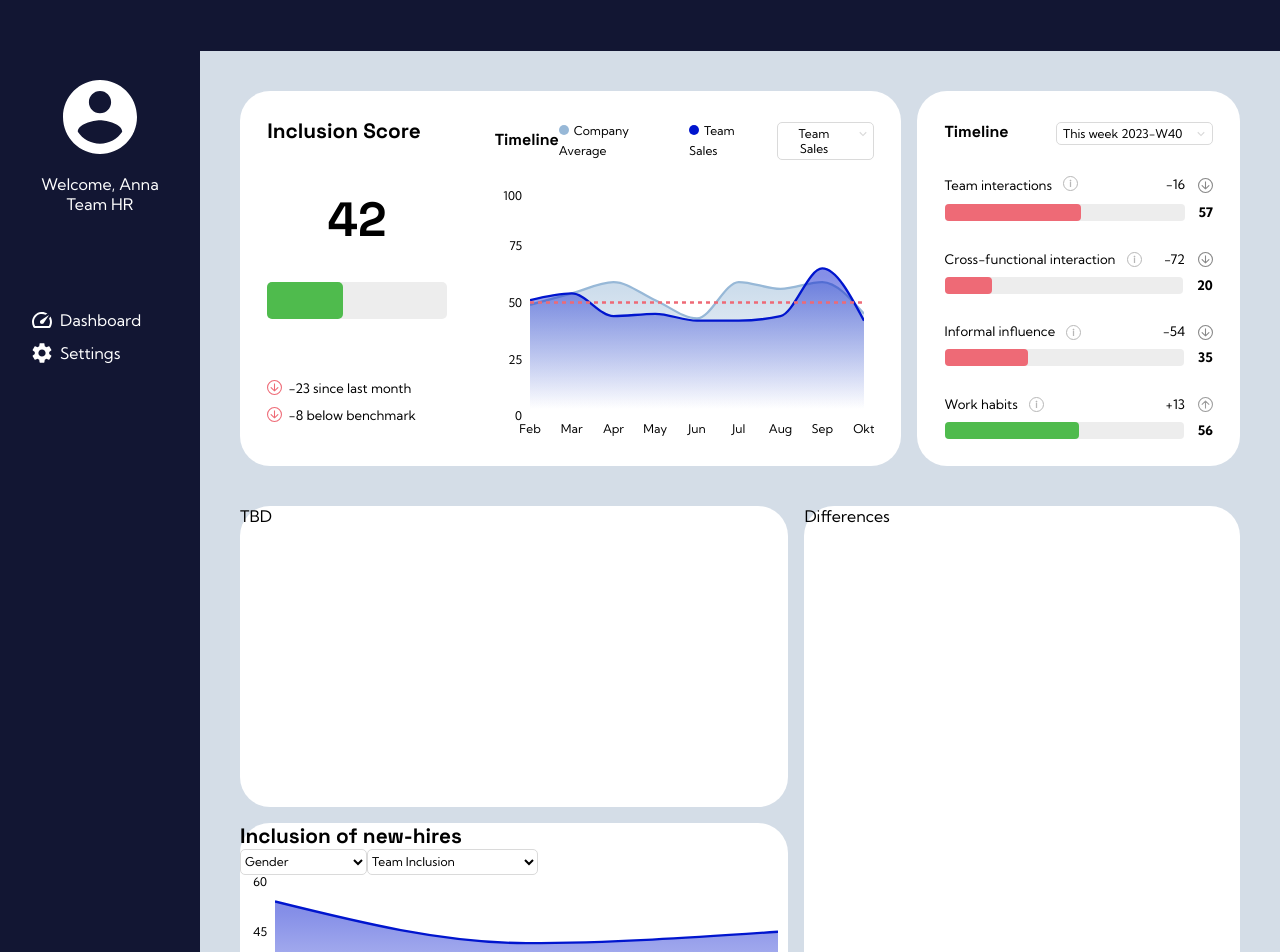
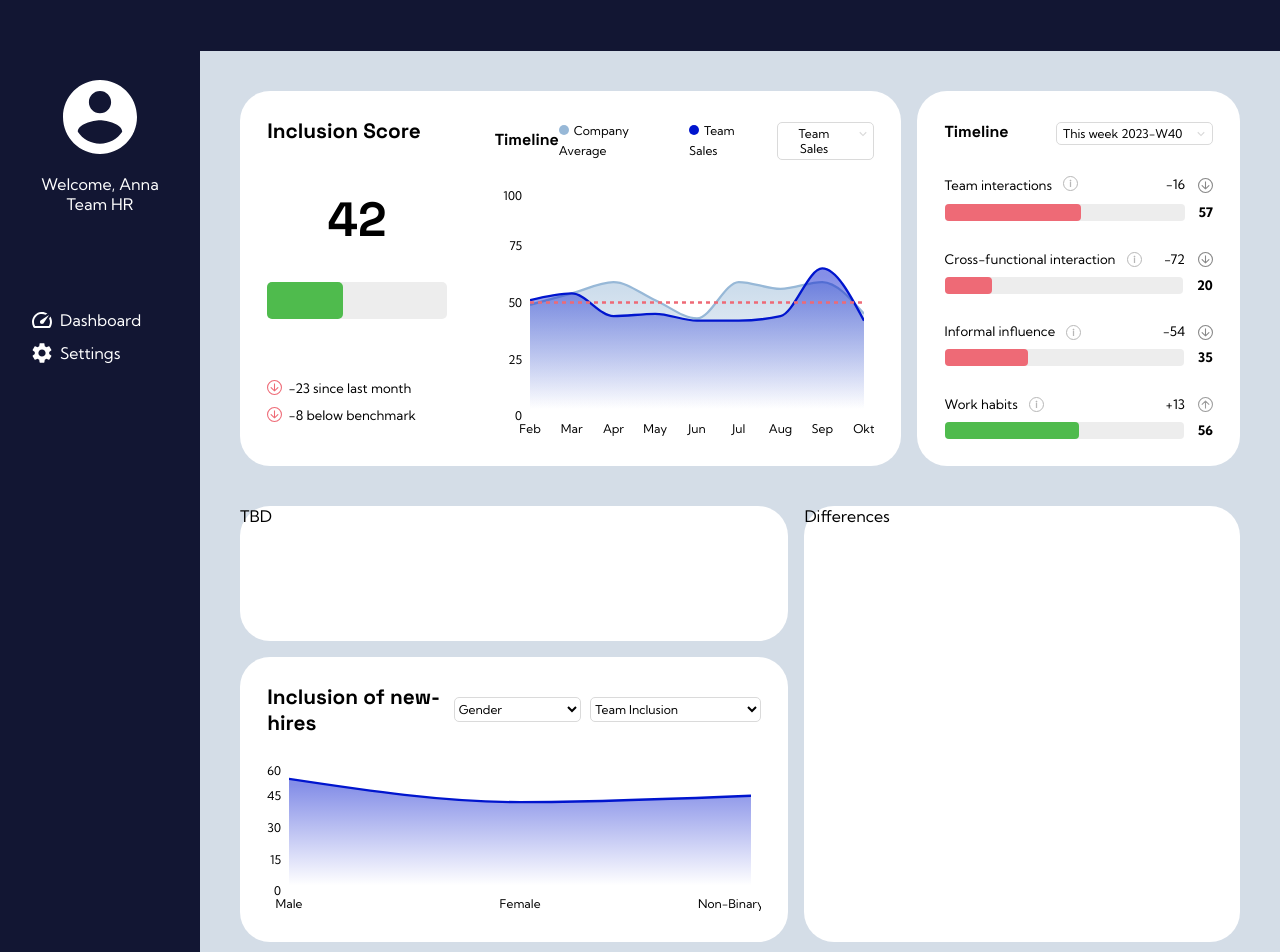
Before and after one commit to JTKsson/jolint-dashboard, a Next.js app: page / in a window 1280 px wide. Shown: the top 952 px of the page. Built offline with nearby package versions, Linux system fonts and the light colour scheme.

Commit message:
Add styling + minor code tweaks

```diff
--- a/src/app/components/Frame/Frame.jsx
+++ b/src/app/components/Frame/Frame.jsx
@@ -49,7 +49,9 @@ export default function Frame() {
       <div className={styles.rowThree}>
         <div className={styles.leftColumnTrends}>
           <GridItem className={styles.title}>Trends</GridItem>
-          <GridItem className={styles.leftBox}><TrendsCard /></GridItem>
+          <GridItem className={styles.leftBox}>
+            <TrendsCard />
+          </GridItem>
         </div>
         <div className={styles.rightColumn}>
           <GridItem className={styles.title}>Risks</GridItem>
--- a/src/app/components/Frame/frame.module.css
+++ b/src/app/components/Frame/frame.module.css
@@ -24,7 +24,7 @@
 
 .leftColumn {
   display: grid;
-  grid-template-rows: 1fr 1fr;
+  grid-template-rows: 1fr 2fr;
 }
 
 .leftColumnTrends {
--- a/src/app/components/NewHiresCard/NewHiresCard.jsx
+++ b/src/app/components/NewHiresCard/NewHiresCard.jsx
@@ -1,8 +1,9 @@
 import ChartComponent from './NewHiresChart'
+import styles from './newHiresCard.module.css'
 
 export default function NewHiresCard() {
   return (
-    <div>
+    <div className={styles.main}>
       <ChartComponent />
     </div>
   )
--- a/src/app/components/NewHiresCard/NewHiresChart.jsx
+++ b/src/app/components/NewHiresCard/NewHiresChart.jsx
@@ -10,6 +10,7 @@ import {
   ResponsiveContainer,
 } from 'recharts'
 import NewHiresNav from './NewHiresNav'
+import styles from './newHiresCard.module.css'
 
 export default function NewHiresChart() {
   const [selectedCategory, setSelectedCategory] = useState(
@@ -47,7 +48,6 @@ export default function NewHiresChart() {
 
   return (
     <>
-      <h1>Inclusion of new-hires</h1>
       <NewHiresNav
         uniqueCategories={uniqueCategories}
         selectedCategory={selectedCategory}
@@ -56,10 +56,10 @@ export default function NewHiresChart() {
         selectedMetric={selectedMetric}
         handleMetricChange={handleMetricChange}
       />
-      <ResponsiveContainer width="100%" height={250}>
+      <ResponsiveContainer width="100%" height={150}>
         <AreaChart
           data={filteredData}
-          margin={{ top: 0, right: 10, left: -25, bottom: -7 }}
+          margin={{ top: 0, right: 10, left: -38, bottom: -7 }}
         >
           <defs>
             <linearGradient id="colorUv" x1="0" y1="0" x2="0" y2="1">
--- a/src/app/components/NewHiresCard/NewHiresNav.jsx
+++ b/src/app/components/NewHiresCard/NewHiresNav.jsx
@@ -1,3 +1,5 @@
+import styles from './newHiresCard.module.css'
+
 export default function NewHiresNav(props) {
   const {
     uniqueCategories,
@@ -9,7 +11,11 @@ export default function NewHiresNav(props) {
   } = props
 
   return (
-    <nav>
+    <nav className={styles.nav}>
+      <div className={styles.title}>
+        <h1>Inclusion of new-hires</h1>
+      </div>
+      <div className={styles.dropdown}>
         <label htmlFor="categorySelect" />
         <select
           id="categorySelect"
@@ -34,6 +40,7 @@ export default function NewHiresNav(props) {
             </option>
           ))}
         </select>
+      </div>
     </nav>
   )
 }
--- a/src/app/components/NewHiresCard/newHiresCard.module.css
+++ b/src/app/components/NewHiresCard/newHiresCard.module.css
@@ -0,0 +1,15 @@
+.main {
+  padding: 1.7rem;
+}
+
+.nav {
+  align-items: center;
+  display: flex;
+  justify-content: space-between;
+  margin-bottom: 1.8rem;
+}
+
+.dropdown {
+  display: flex;
+  gap: 0.3rem;
+}
```
Lines whose indentation alone changed are shown as unchanged.
